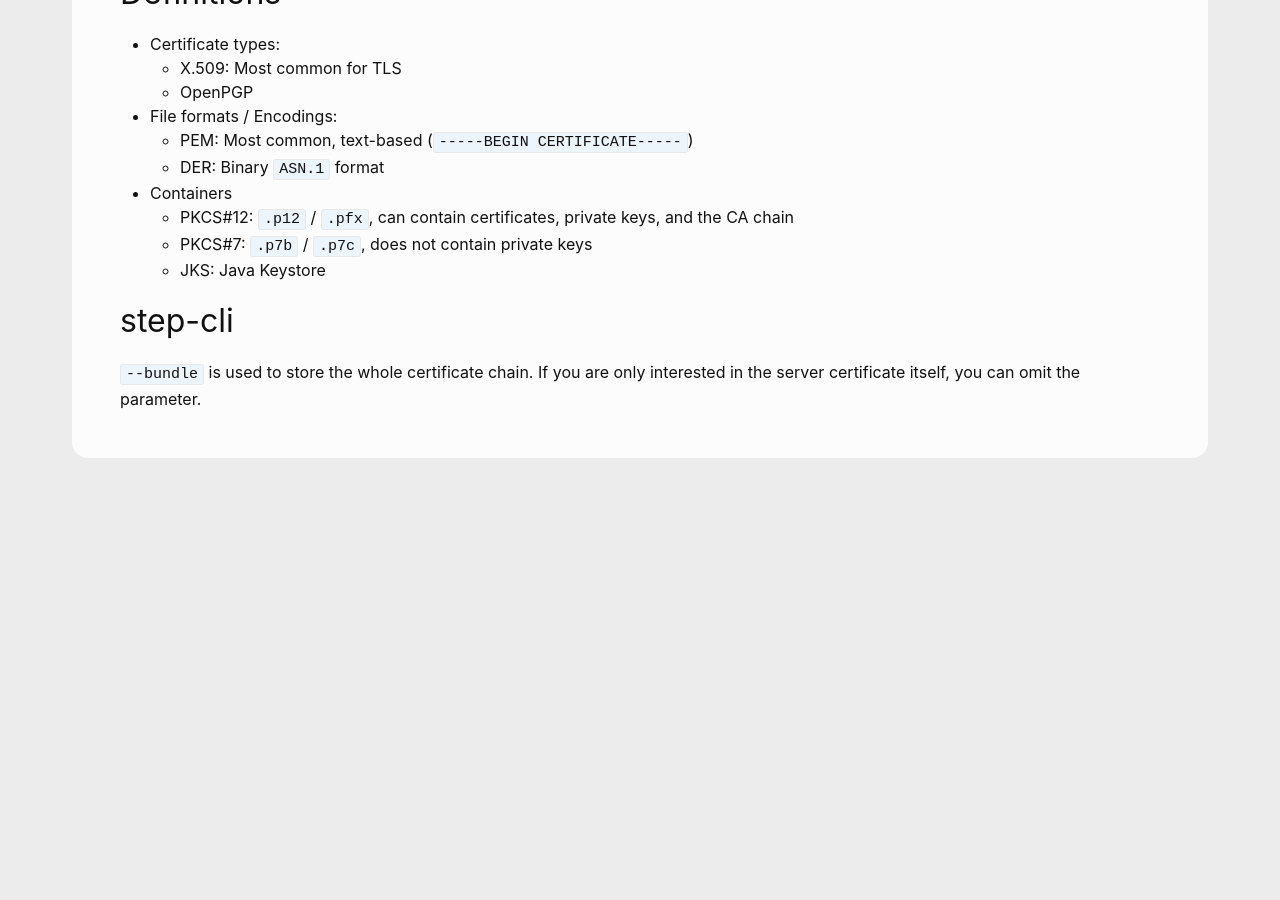
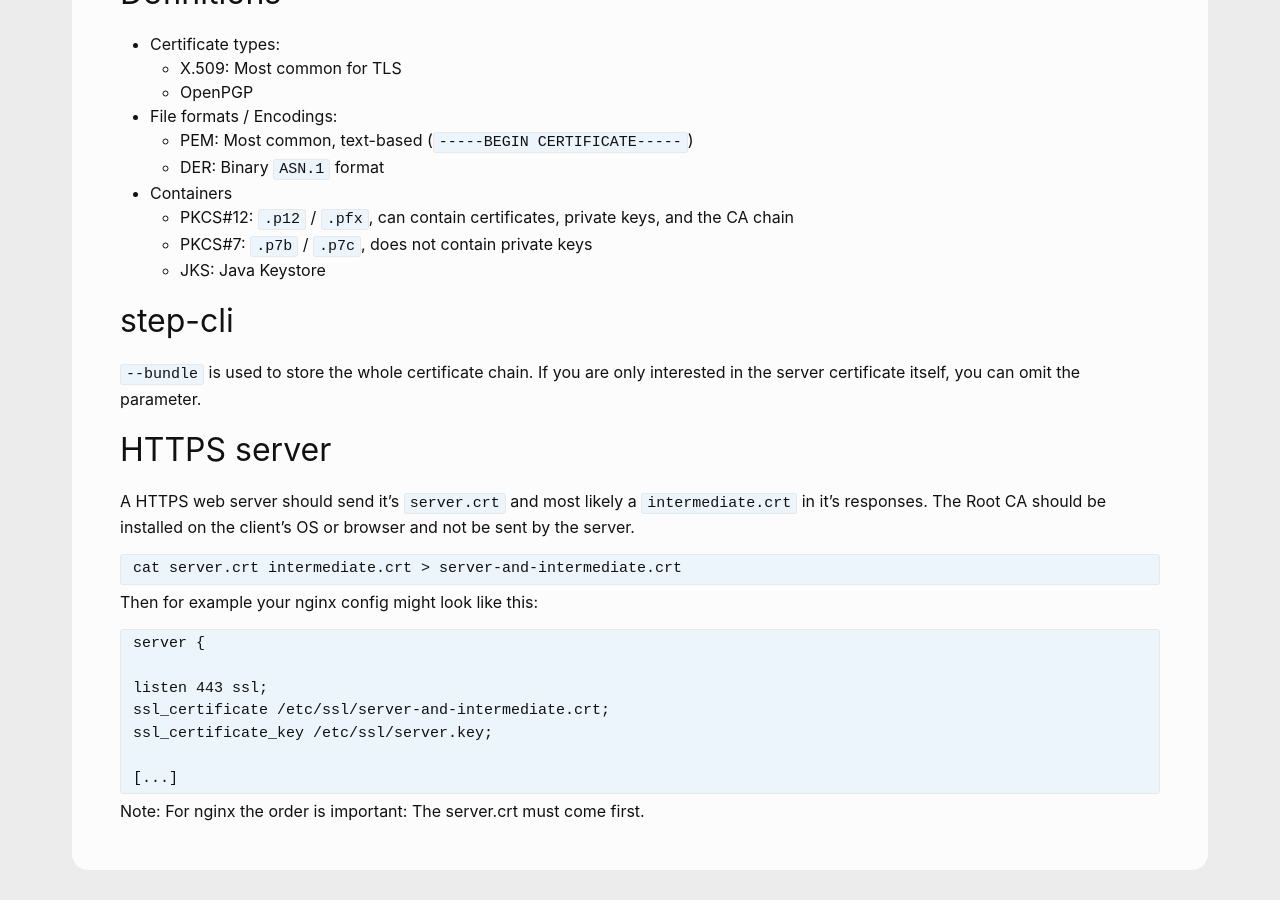
Before and after one commit to andreas-mausch/cheatsheets, a Jekyll site: the page built from _cheatsheets/tls.md, in a window 1280 px wide and 900 px high, scrolled down 1591 px. Built offline with Jekyll 4.4.1, drawn with Linux system fonts in a browser that asks for light colours; before the commit the page ends 2079 px from its top, so only the background shows below that.

Commit message:
Document a bit how HTTPS works

````diff
--- a/_cheatsheets/tls.md
+++ b/_cheatsheets/tls.md
@@ -47,3 +47,27 @@
 
 `--bundle` is used to store the whole certificate chain.
 If you are only interested in the server certificate itself, you can omit the parameter.
+
+# HTTPS server
+
+A HTTPS web server should send it's `server.crt` and most likely a `intermediate.crt` in
+it's responses.
+The Root CA should be installed on the client's OS or browser and not be sent by the server.
+
+```bash
+cat server.crt intermediate.crt > server-and-intermediate.crt
+```
+
+Then for example your nginx config might look like this:
+
+```
+server {
+
+listen 443 ssl;
+ssl_certificate /etc/ssl/server-and-intermediate.crt;
+ssl_certificate_key /etc/ssl/server.key;
+
+[...]
+```
+
+Note: For nginx the order is important: The server.crt must come first.
````
